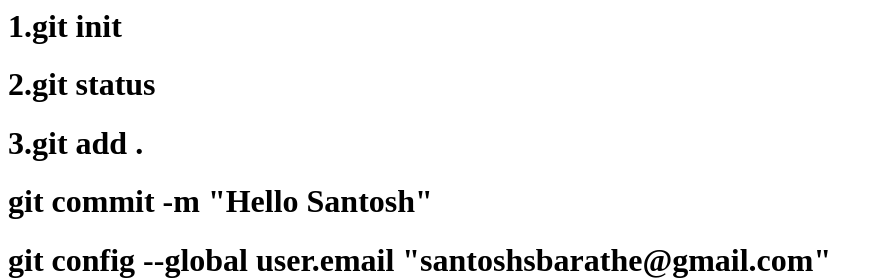
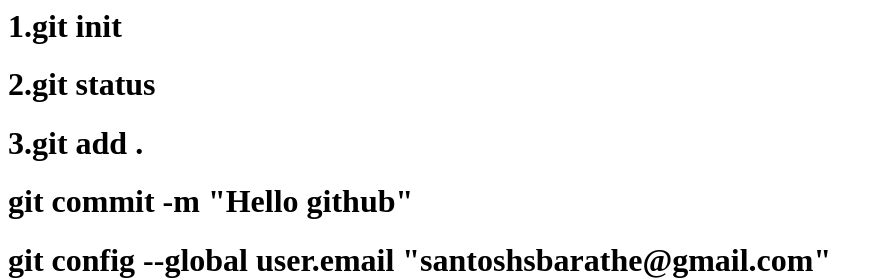
Before and after one commit to santoshbarathe/c-code, a plain HTML site: page index.html in a window 1280 px wide. Shown: the top 280 px of the page, without its empty margins (0-882 px from the left). Drawn offline with Linux system fonts and the light colour scheme.

Commit message:
Hello github

```diff
--- a/index.html
+++ b/index.html
@@ -3,7 +3,8 @@
         <h1>1.git init</h1>
         <h1>2.git status</h1>
         <h1>3.git add .</h1>
-        <h1>git commit -m "Hello Santosh"</h1>
+        <h1>git commit -m "Hello github"</h1>
         <h1>git config --global user.email "santoshsbarathe@gmail.com"</h1>
         <h1>git config --global user.name "santosh barathe"</h1>
+    </body>
 </html>
```
